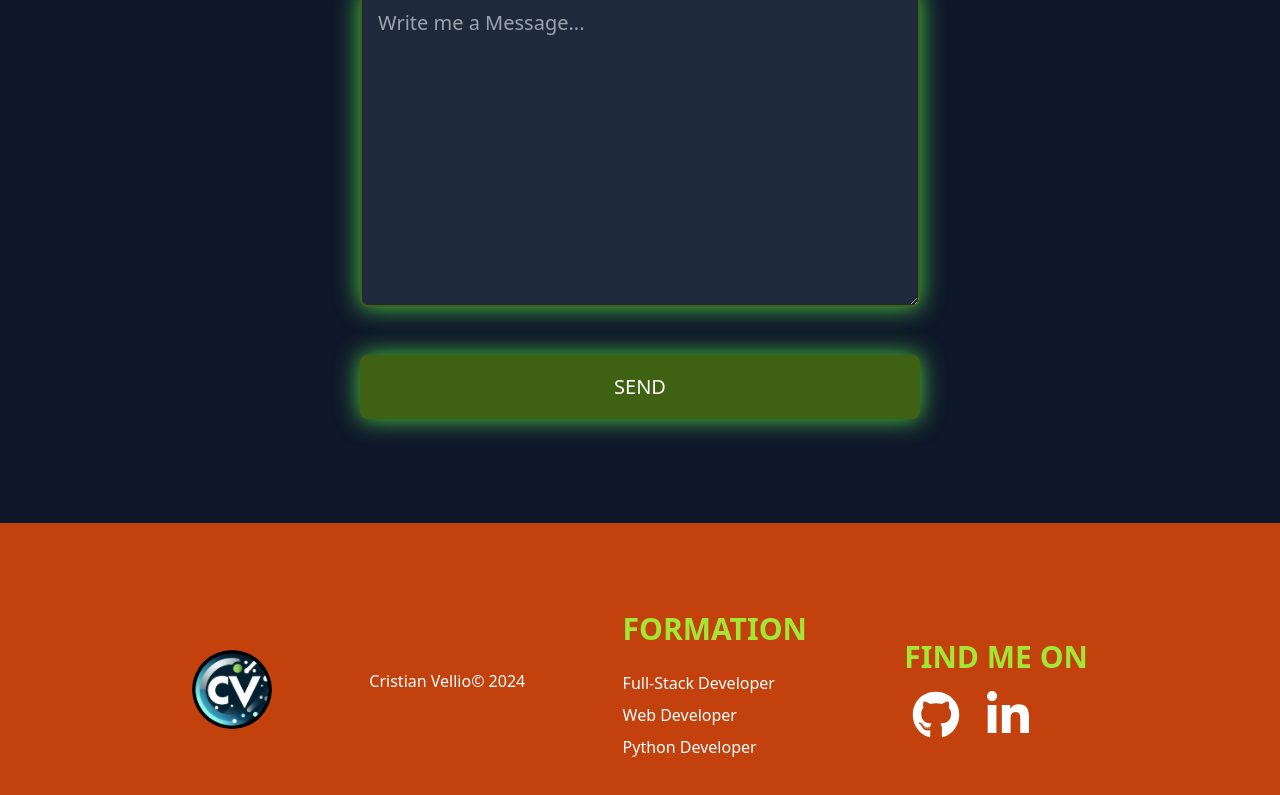
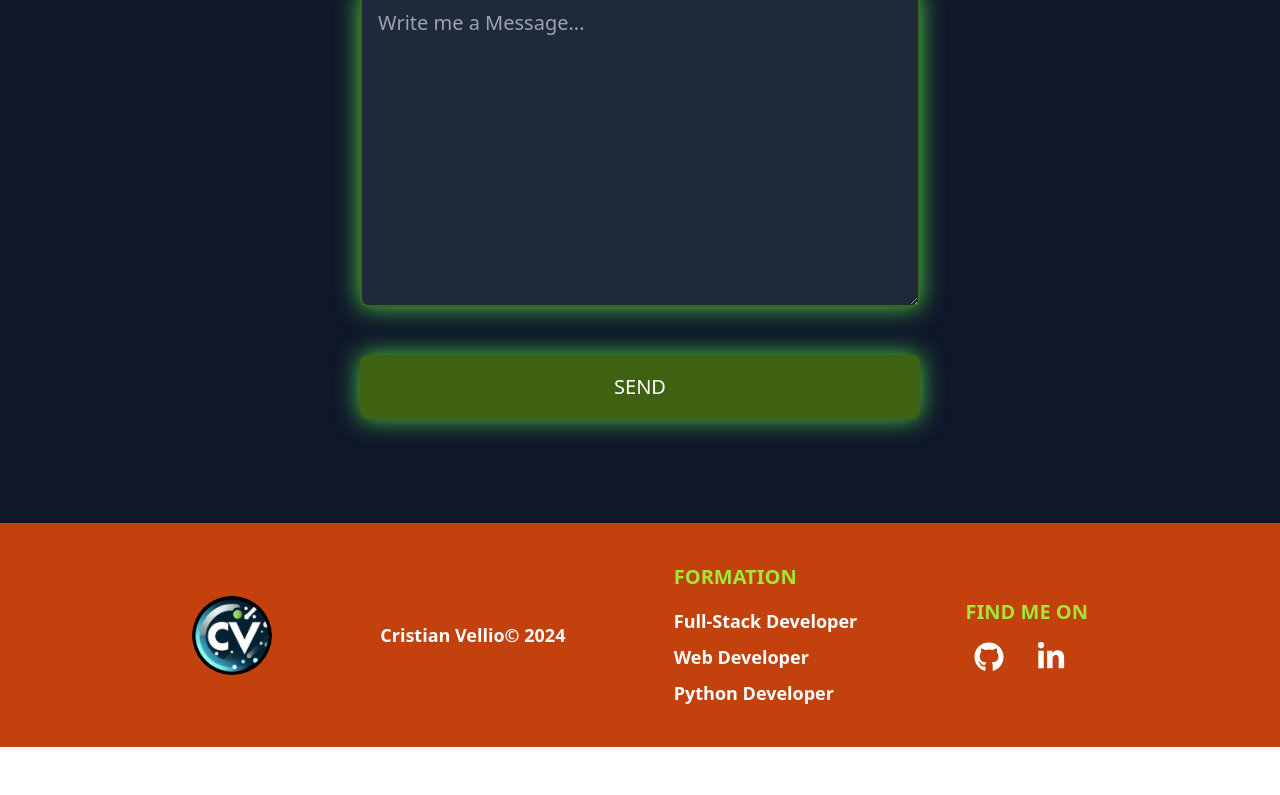
Before and after one commit to CristianVellio/PORT-FOLIO, a React (Vite) app: page / in a window 1280 px wide. Shown: the part 3616-4411 px from the top of the page. After the commit the page ends 4363 px from the top, so only its background shows below. Built offline with nearby package versions, Linux system fonts and the light colour scheme.

Commit message:
fixed footer responisvness

```diff
--- a/src/Footer.jsx
+++ b/src/Footer.jsx
@@ -4,44 +4,44 @@ import img from "./assets/LOGO.png";
 
 function Footer() {
   return (
-    <footer className="bg-orange-700 text-white lg:px-48 py-20">
-      <div className="container flex justify-between items-center mx-auto gap-4">
+    <footer className="bg-orange-700 text-white px-4 py-8 md:px-12 lg:px-48">
+      <div className="container flex flex-col lg:flex-row justify-between items-center mx-auto gap-4">
         <img
           src={img}
           width={80}
           height={80}
-          className="rounded-full"
+          className="rounded-full mb-4 lg:mb-0"
           alt="logo"
         />
-        <div className="mb-4 md:md-0">
-          <p className="text-16px text-bold my-4">Cristian Vellio© 2024</p>
+        <div className="text-center lg:text-left mb-4 lg:mb-0">
+          <p className="text-lg font-bold">Cristian Vellio© 2024</p>
         </div>
-        <div>
-          <h3 className="text-3xl font-semibold text-lime-400 py-2 uppercase">
+        <div className="text-center lg:text-left mb-4 lg:mb-0">
+          <h3 className="text-xl font-semibold text-lime-400 py-2 uppercase">
             Formation
           </h3>
-          <ul className="text-[16px] text-bold my-4">
+          <ul className="text-lg font-bold">
             <li className="my-2">Full-Stack Developer</li>
             <li className="my-2">Web Developer</li>
             <li className="my-2">Python Developer</li>
           </ul>
         </div>
-        <div className="flex flex-col md:mb-0">
-          <h3 className="text-3xl font-semibold text-lime-400 py-2 uppercase">
+        <div className="text-center lg:text-left">
+          <h3 className="text-xl font-semibold text-lime-400 py-2 uppercase">
             Find Me on
           </h3>
-          <div className="flex space-x-2 flex-row items-center justify-items-center">
+          <div className="flex justify-center lg:justify-start space-x-4">
             <a
               href="https://www.github.com/CristianVellio"
-              className="text-white hover:text-lime-400 rounded-full p-2"
+              className="text-white hover:text-lime-400 p-2"
             >
-              <FaGithub className="text-[48px]" />
+              <FaGithub className="text-3xl" />
             </a>
             <a
               href="https://www.linkedin.com/in/cristianvellio"
-              className="text-white hover:text-lime-400 rounded-full p-2"
+              className="text-white hover:text-lime-400 p-2"
             >
-              <FaLinkedinIn className="text-[48px]" />
+              <FaLinkedinIn className="text-3xl" />
             </a>
           </div>
         </div>
```
